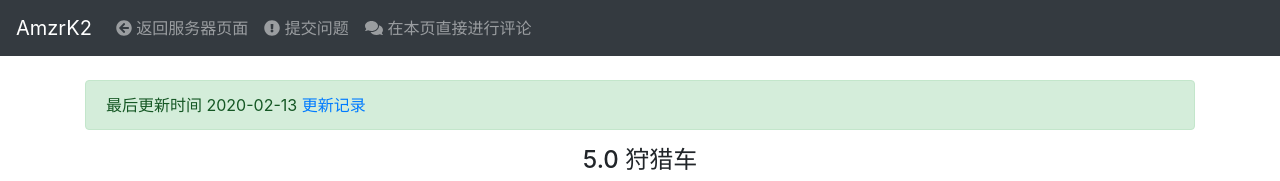
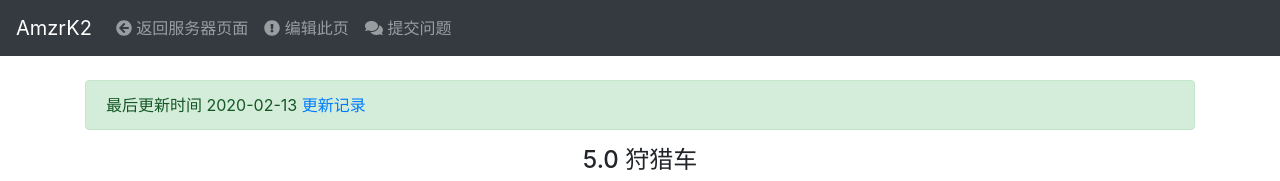
Before and after one commit to qq1137167425/amzrk2.github.io, a Jekyll site: the page built from ffxiv/moogle.md, in a window 1280 px wide. Shown: the top 181 px of the page. Built offline with Jekyll 4.4.1, drawn with Linux system fonts in a browser that asks for light colours; nearby versions of some CDN libraries.

Commit message:
Update ffxiv_hunting.html

```diff
--- a/_layouts/ffxiv_hunting.html
+++ b/_layouts/ffxiv_hunting.html
@@ -20,11 +20,12 @@
                 <li class="nav-item">
                     <a class="nav-link" href="{{ page.edit_this_page }}" target="_blank"><i
                            class="fas fa-exclamation-circle"></i>
-                        提交问题</a>
+                        编辑此页</a>
                 </li>
                 <li class="nav-item">
-                    <a class="nav-link" href="#comments"><i class="fas fa-comments"></i>
-                        在本页直接进行评论</a>
+                    <a class="nav-link" href="https://nga.178.com/read.php?tid=20339590"
+                       target="_blank"><i class="fas fa-comments"></i>
+                        提交问题</a>
                 </li>
             </ul>
         </div>
```
